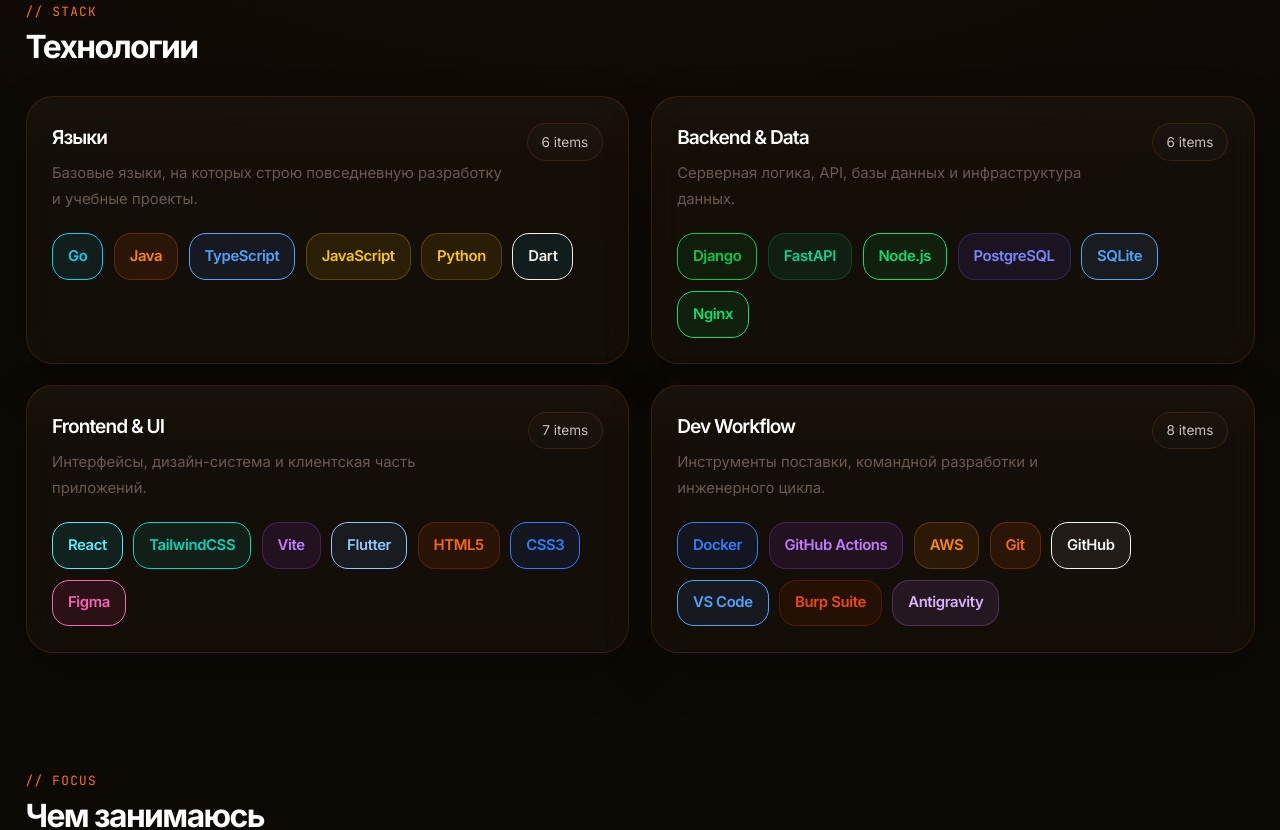
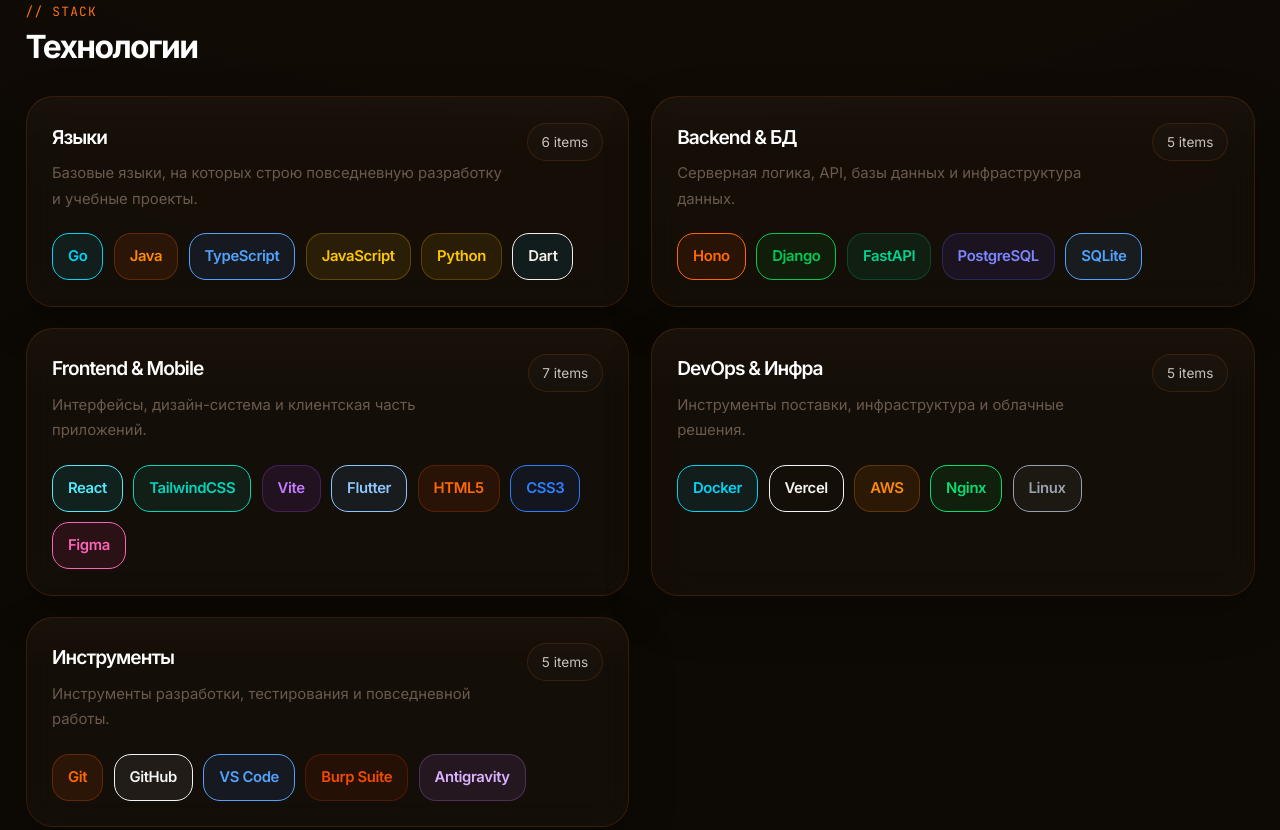
Before and after one commit to rxritet/MyTech, a React (Vite) app in the folder frontend/: page /about in a window 1280 px wide. Shown: the part 1200-2030 px from the top of the page. Built offline with nearby package versions, Linux system fonts and the light colour scheme; no server answers.

Commit message:
feat: implement About and Hero sections to display personal profile details with dynamic data and admin editing capabilities.

```diff
--- a/frontend/src/components/sections/About.tsx
+++ b/frontend/src/components/sections/About.tsx
@@ -121,19 +121,24 @@
     names: ["Go", "Java", "TypeScript", "JavaScript", "Python", "Dart"],
   },
   {
-    title: "Backend & Data",
+    title: "Backend & БД",
     description: "Серверная логика, API, базы данных и инфраструктура данных.",
-    names: ["Django", "FastAPI", "Node.js", "PostgreSQL", "SQLite", "Nginx"],
+    names: ["Hono", "Django", "FastAPI", "PostgreSQL", "SQLite"],
   },
   {
-    title: "Frontend & UI",
+    title: "Frontend & Mobile",
     description: "Интерфейсы, дизайн-система и клиентская часть приложений.",
     names: ["React", "TailwindCSS", "Vite", "Flutter", "HTML5", "CSS3", "Figma"],
   },
   {
-    title: "Dev Workflow",
-    description: "Инструменты поставки, командной разработки и инженерного цикла.",
-    names: ["Docker", "GitHub Actions", "AWS", "Git", "GitHub", "VS Code", "Burp Suite", "Antigravity"],
+    title: "DevOps & Инфра",
+    description: "Инструменты поставки, инфраструктура и облачные решения.",
+    names: ["Docker", "Vercel", "AWS", "Nginx", "Linux"],
+  },
+  {
+    title: "Инструменты",
+    description: "Инструменты разработки, тестирования и повседневной работы.",
+    names: ["Git", "GitHub", "VS Code", "Burp Suite", "Antigravity"],
   },
 ] as const;
 
--- a/frontend/src/components/sections/Hero.tsx
+++ b/frontend/src/components/sections/Hero.tsx
@@ -13,9 +13,9 @@
 const STACK_LINES: Line[] = [
   { id: "l0", tokens: [kw("const"), pl(" "), v("stack"), pl(" "), p("="), pl(" "), p("{")] },
   { id: "l1", tokens: [pl("  "), k("langs"), p(":"), pl("    "), p("["), s('"Go"'), p(","), pl(" "), s('"Java"'), p(","), pl(" "), s('"TypeScript"'), p(","), pl(" "), s('"JavaScript"'), p(","), pl(" "), s('"Python"'), p(","), pl(" "), s('"Dart"'), p("]"), p(",")] },
-  { id: "l2", tokens: [pl("  "), k("backend"), p(":"), pl("  "), p("["), s('"Django"'), p(","), pl(" "), s('"FastAPI"'), p(","), pl(" "), s('"Node.js"'), p(","), pl(" "), s('"PostgreSQL"'), p(","), pl(" "), s('"SQLite"'), p("]"), p(",")] },
+  { id: "l2", tokens: [pl("  "), k("backend"), p(":"), pl("  "), p("["), s('"Hono"'), p(","), pl(" "), s('"Django"'), p(","), pl(" "), s('"FastAPI"'), p(","), pl(" "), s('"PostgreSQL"'), p(","), pl(" "), s('"SQLite"'), p("]"), p(",")] },
   { id: "l3", tokens: [pl("  "), k("frontend"), p(":"), pl(" "), p("["), s('"React"'), p(","), pl(" "), s('"TailwindCSS"'), p(","), pl(" "), s('"Vite"'), p(","), pl(" "), s('"Flutter"'), p(","), pl(" "), s('"HTML5"'), p(","), pl(" "), s('"CSS3"'), p(","), pl(" "), s('"Figma"'), p("]"), p(",")] },
-  { id: "l4", tokens: [pl("  "), k("devops"), p(":"), pl("   "), p("["), s('"Docker"'), p(","), pl(" "), s('"GitHub Actions"'), p(","), pl(" "), s('"AWS"'), p(","), pl(" "), s('"Nginx"'), p(","), pl(" "), s('"Linux"'), p("]"), p(",")] },
+  { id: "l4", tokens: [pl("  "), k("devops"), p(":"), pl("   "), p("["), s('"Docker"'), p(","), pl(" "), s('"Vercel"'), p(","), pl(" "), s('"AWS"'), p(","), pl(" "), s('"Nginx"'), p(","), pl(" "), s('"Linux"'), p("]"), p(",")] },
   { id: "l5", tokens: [pl("  "), k("tools"), p(":"), pl("    "), p("["), s('"Git"'), p(","), pl(" "), s('"GitHub"'), p(","), pl(" "), s('"VS Code"'), p(","), pl(" "), s('"Burp Suite"'), p(","), pl(" "), s('"Antigravity"'), p("]")] },
   { id: "l6", tokens: [p("}")] },
 ];
--- a/frontend/src/data/about.ts
+++ b/frontend/src/data/about.ts
@@ -37,6 +37,7 @@
   { name: "JavaScript",     color: "bg-yellow-400/10 text-yellow-400 border-yellow-400/25" },
   { name: "Python",         color: "bg-yellow-500/10 text-yellow-400 border-yellow-500/25" },
   { name: "Dart",           color: "bg-sky-500/10   text-sky-400    border-sky-500/25" },
+  { name: "Hono",          color: "bg-orange-600/10  text-orange-500  border-orange-600/25" },
   { name: "Django",         color: "bg-green-600/10  text-green-500  border-green-600/25" },
   { name: "FastAPI",       color: "bg-emerald-500/10 text-emerald-400 border-emerald-500/25" },
   { name: "Node.js",        color: "bg-green-500/10  text-green-400  border-green-500/25" },
@@ -51,7 +52,8 @@
   { name: "HTML5",          color: "bg-orange-600/10 text-orange-500 border-orange-600/25" },
   { name: "CSS3",           color: "bg-blue-600/10  text-blue-500   border-blue-600/25" },
   { name: "Figma",          color: "bg-pink-500/10  text-pink-400   border-pink-500/25" },
-  { name: "Docker",         color: "bg-blue-600/10  text-blue-500   border-blue-600/25" },
+  { name: "Docker",         color: "bg-cyan-500/10  text-cyan-400   border-cyan-500/25" },
+  { name: "Vercel",         color: "bg-zinc-900/10  text-zinc-100   border-zinc-900/25" },
   { name: "JWT",            color: "bg-amber-500/10 text-amber-300 border-amber-500/25" },
   { name: "GitHub Actions", color: "bg-purple-500/10 text-purple-400 border-purple-500/25" },
   { name: "AWS",             color: "bg-orange-400/10 text-orange-400 border-orange-400/25" },
```
